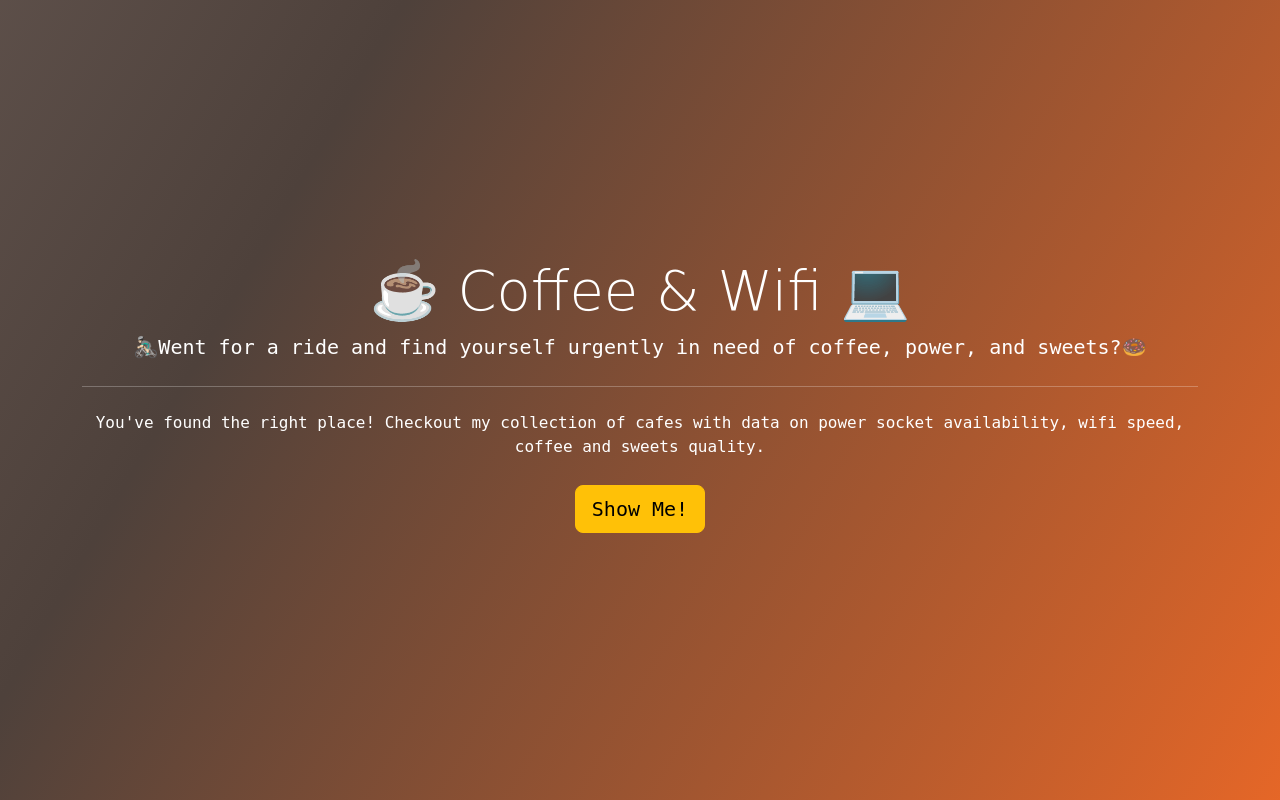
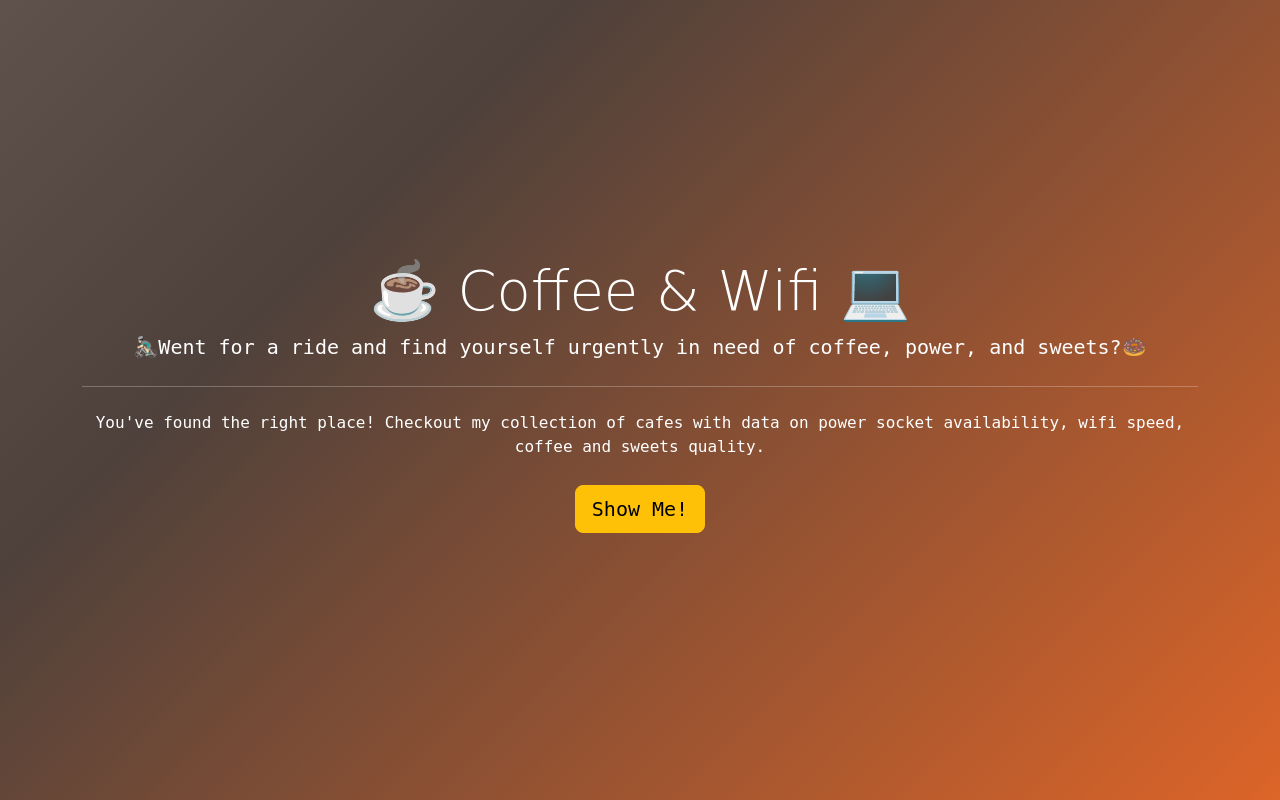
Before and after one commit to CamilleOnoda/Projects, a Flask app: page / in a window 1280 px wide. Run offline with Flask 3, Linux system fonts and the light colour scheme; some libraries are stand-ins or nearby versions.

Commit message:
Change the gradient animation degree

```diff
--- a/Coffee-and-Wifi/static/css/styles.css
+++ b/Coffee-and-Wifi/static/css/styles.css
@@ -1,6 +1,6 @@
 /*Home page*/
 .jumbotron {
-  background: linear-gradient(300deg, #FF6D24, #4E413B, #857671);
+  background: linear-gradient(-45deg, #FF6D24, #4E413B, #857671);
   background-size: 180% 180%;
   animation: gradient-animation 18s ease infinite;
   display: flex;
```
